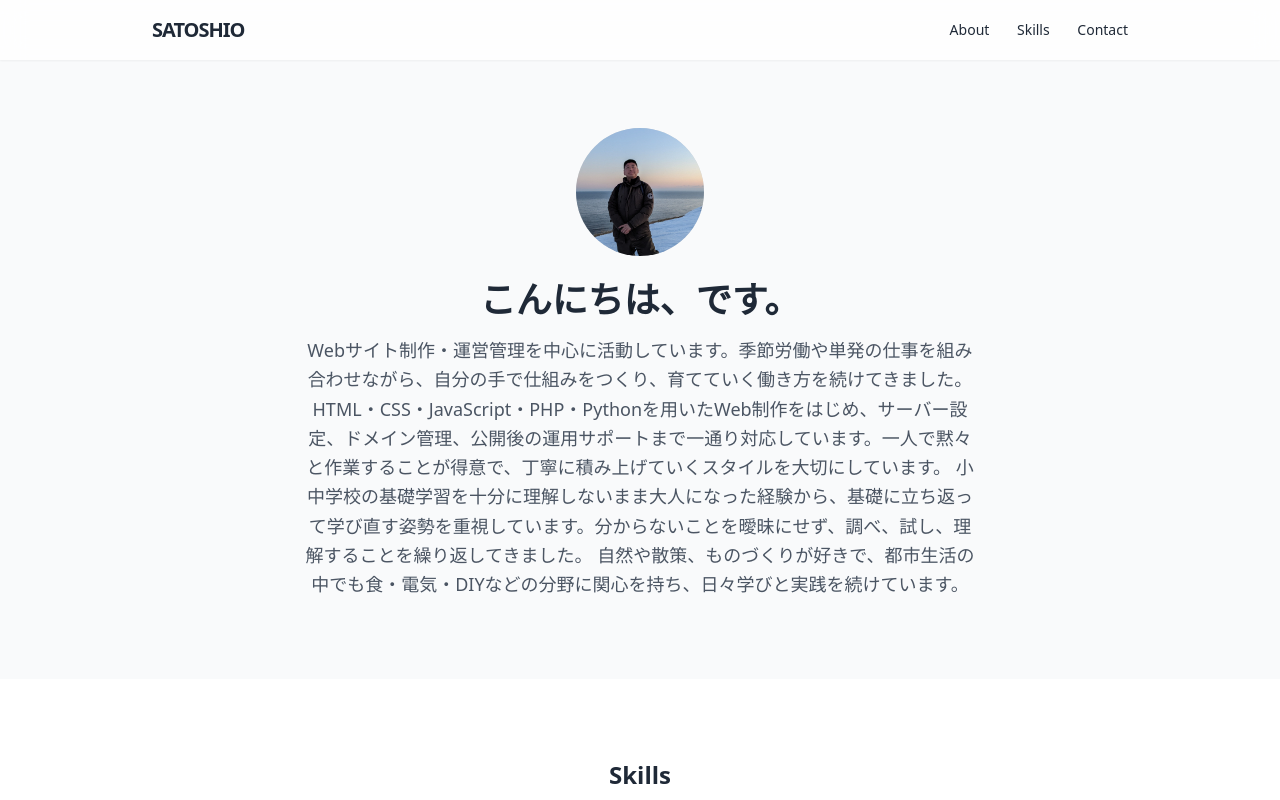
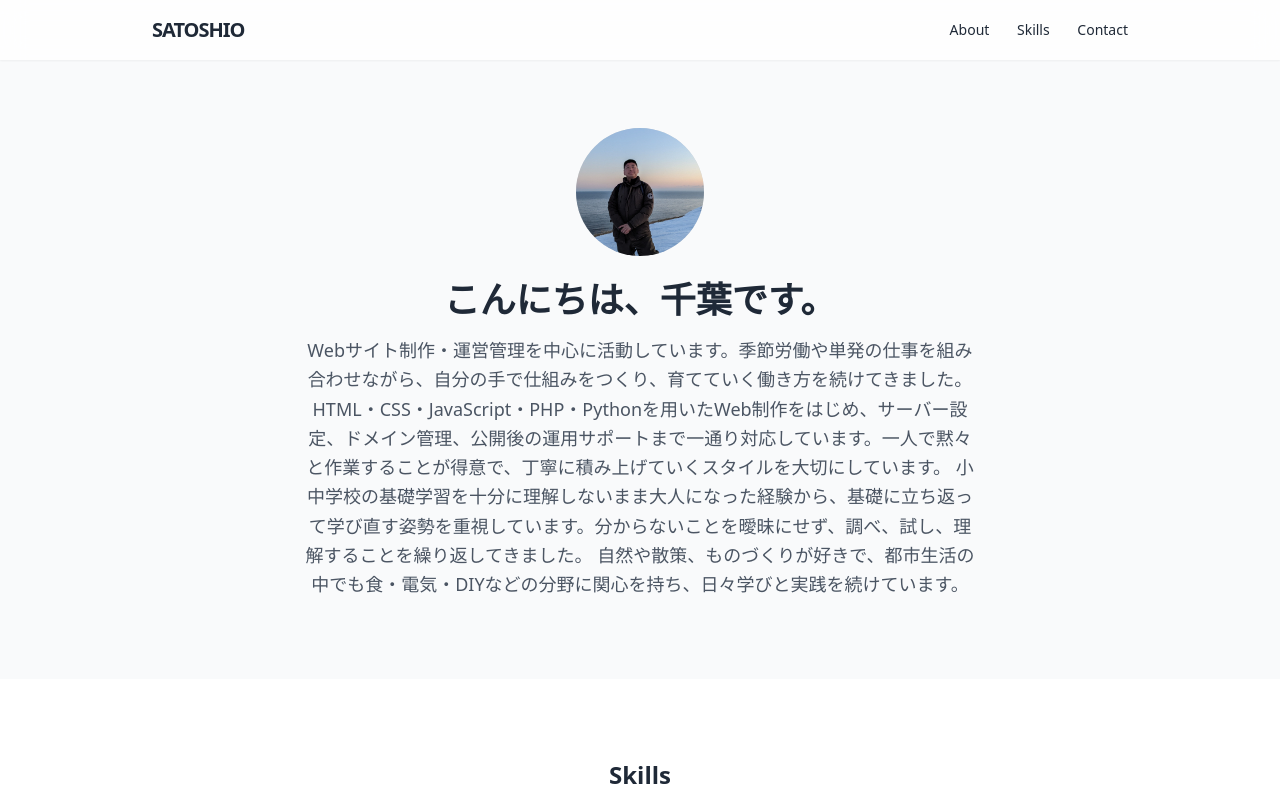
Before and after one commit to toryonogi/my-portfolio-backend, a website: page frontend/index.html in a window 1280 px wide. Shown: the top 800 px of the page. Drawn offline with Linux system fonts and the light colour scheme.

```diff
--- a/frontend/index.html
+++ b/frontend/index.html
@@ -28,7 +28,7 @@
         <div class="w-32 h-32 bg-gray-300 rounded-full mx-auto mb-6 overflow-hidden">
           <img src="./assets/profile.jpg" alt="Profile" class="w-full h-full object-cover" />
         </div>
-        <h1 class="text-4xl font-extrabold mb-4">こんにちは、です。</h1>
+        <h1 class="text-4xl font-extrabold mb-4">こんにちは、千葉です。</h1>
         <p class="text-lg text-gray-600 leading-relaxed max-w-2xl mx-auto">
           Webサイト制作・運営管理を中心に活動しています。季節労働や単発の仕事を組み合わせながら、自分の手で仕組みをつくり、育てていく働き方を続けてきました。
           HTML・CSS・JavaScript・PHP・Pythonを用いたWeb制作をはじめ、サーバー設定、ドメイン管理、公開後の運用サポートまで一通り対応しています。一人で黙々と作業することが得意で、丁寧に積み上げていくスタイルを大切にしています。
```
